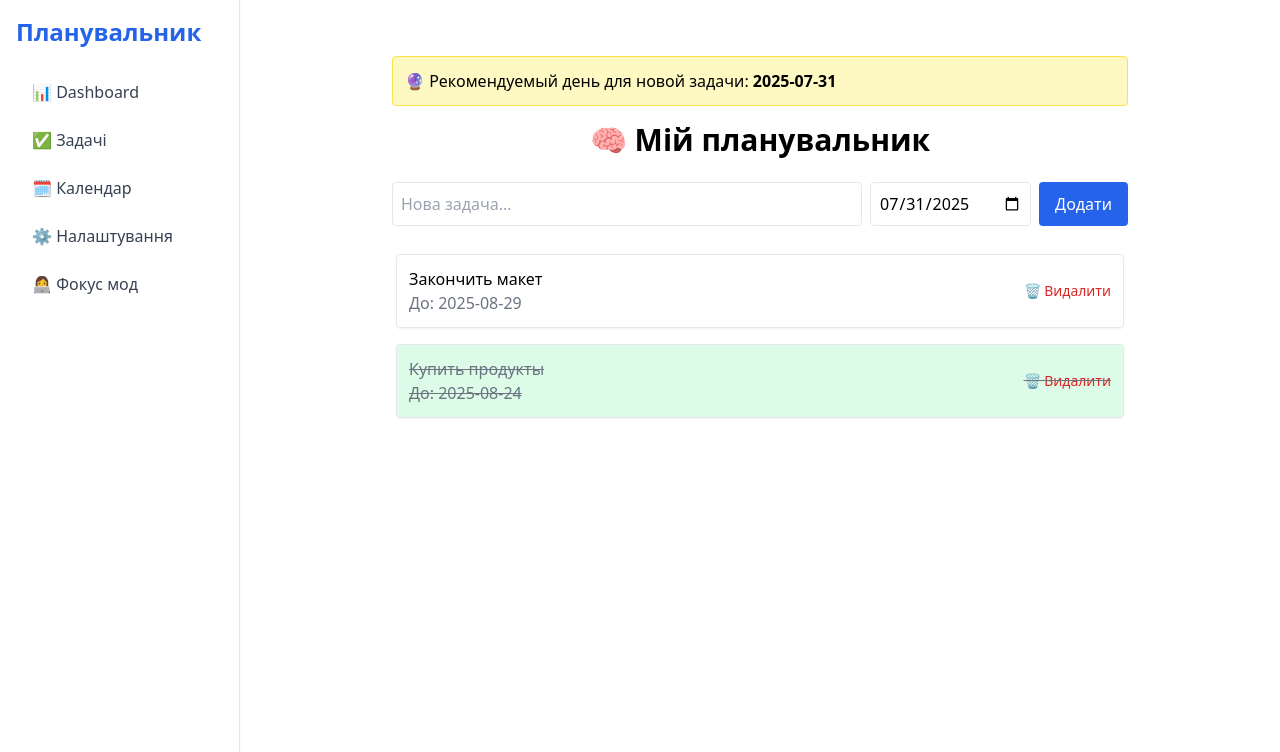
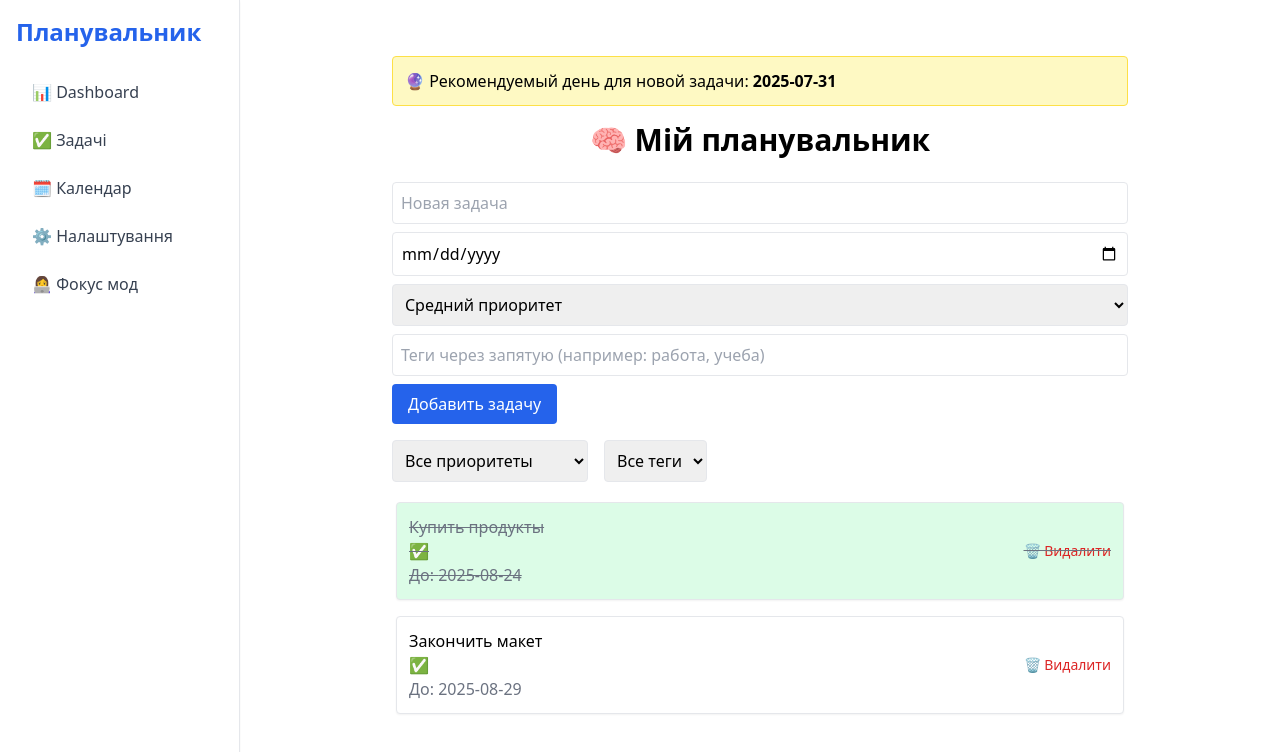
Before and after one commit to PngFormat/taskManager, a React (Create React App) app: page / in a window 1280 px wide. Shown: the top 752 px of the page. Built offline with nearby package versions, Linux system fonts and the light colour scheme.

Commit message:
features : sort tags,priority

```diff
--- a/src/App.js
+++ b/src/App.js
@@ -56,7 +56,7 @@ function App() {
 
     }
 
-    const addTask = ({ title, dueDate }) => {
+    const addTask = ({ title, dueDate, priority = "medium", tags = [] }) => {
         const finalDueDate = dueDate || suggestDate();
 
         const countForDate = tasks.filter((t) => t.dueDate === finalDueDate).length;
@@ -71,6 +71,8 @@ function App() {
             title,
             completed: false,
             dueDate: finalDueDate,
+            priority,
+            tags,
         };
         setTasks((prev) => {
             const updated = [newTask, ...prev];
--- a/src/components/TaskForm.jsx
+++ b/src/components/TaskForm.jsx
@@ -2,44 +2,57 @@ import { useState } from "react";
 
 export default function TaskForm({ onAdd }) {
     const [title, setTitle] = useState("");
-    const [dueDate, setDueDate] = useState(() => {
-        const today = new Date();
-        return today.toISOString().split("T")[0];
-    })
+    const [dueDate, setDueDate] = useState("");
+    const [priority, setPriority] = useState("medium");
+    const [tagsInput, setTagsInput] = useState("");
 
     const handleSubmit = (e) => {
         e.preventDefault();
-        if (!title.trim()) return;
-        onAdd({
-            title: title.trim(),
-            dueDate,
-        });
+
+        const tags = tagsInput.split(",").map(t => t.trim()).filter(t => t);
+
+        onAdd({ title, dueDate, priority, tags });
+
         setTitle("");
-        setDueDate(new Date().toISOString().split("T")[0]);
+        setDueDate("");
+        setPriority("medium");
+        setTagsInput("");
     };
 
-    console.log("Current dueDate:", dueDate);
-
     return (
-        <form onSubmit={handleSubmit} className="mb-6 flex gap-2">
+        <form onSubmit={handleSubmit} className="space-y-2 mb-4">
             <input
                 type="text"
-                placeholder="Нова задача..."
-                className="flex-1 p-2 border rounded"
+                placeholder="Новая задача"
                 value={title}
-                onChange={(e) => setTitle(e.target.value)}
+                onChange={e => setTitle(e.target.value)}
+                required
+                className="w-full border p-2 rounded"
             />
             <input
                 type="date"
-                className="p-2 border rounded cursor-pointer"
                 value={dueDate}
-                onChange={(e) => setDueDate(e.target.value)}
+                onChange={e => setDueDate(e.target.value)}
+                className="w-full border p-2 rounded"
             />
-            <button
-                type="submit"
-                className="bg-blue-600 text-white px-4 py-2 rounded hover:bg-blue-700"
+            <select
+                value={priority}
+                onChange={e => setPriority(e.target.value)}
+                className="w-full border p-2 rounded"
             >
-                Додати
+                <option value="high">Высокий приоритет</option>
+                <option value="medium">Средний приоритет</option>
+                <option value="low">Низкий приоритет</option>
+            </select>
+            <input
+                type="text"
+                placeholder="Теги через запятую (например: работа, учеба)"
+                value={tagsInput}
+                onChange={e => setTagsInput(e.target.value)}
+                className="w-full border p-2 rounded"
+            />
+            <button type="submit" className="bg-blue-600 text-white px-4 py-2 rounded">
+                Добавить задачу
             </button>
         </form>
     );
--- a/src/components/TaskItem.jsx
+++ b/src/components/TaskItem.jsx
@@ -1,4 +1,10 @@
 export default function TaskItem({ task, onToggle, onDelete, disabled, innerRef, dragProps }) {
+    const priorityColors = {
+        high: "text-red-600",
+        medium: "text-yellow-600",
+        low: "text-green-600",
+    }
+
     return (
         <div
             ref={innerRef}
@@ -12,6 +18,9 @@ export default function TaskItem({ task, onToggle, onDelete, disabled, innerRef,
                 onClick={() => !disabled && onToggle()}
             >
                 <div className="font-medium">{task.title}</div>
+                <div className={`font-semibold ${priorityColors[task.priority]}`}>
+                    {task.priority === "high" ? "🔥" : task.priority === "medium" ? "⚡" : "✅" }
+                </div>
                 <div className="font-sm text-gray-500">До: {task.dueDate}</div>
             </div>
             <button
--- a/src/pages/Home.jsx
+++ b/src/pages/Home.jsx
@@ -1,8 +1,28 @@
-import { useState, useEffect } from "react";
+import {useState, useEffect, useMemo} from "react";
 import TaskForm from "../components/TaskForm";
 import TaskList from "../components/TaskList";
 
 export default function Home({ tasks, addTask, toggleTask, deleteTask, bestDay, reorderTasks }) {
+    const [filterPriority, setFilterPriority] = useState("");
+    const [filterTag, setFilterTag] = useState("");
+
+    const priorityOrder = {high: 1, medium: 2, low: 3}
+
+    const filteredTasks = useMemo(() => {
+        return tasks
+            .filter(task => (filterPriority ? task.priority === filterPriority : true))
+            .filter(task => (filterTag ? task.tags?.includes(filterTag) : true))
+            .sort((a, b) => {
+                if (priorityOrder[a.priority] !== priorityOrder[b.priority]) {
+                    return priorityOrder[a.priority] - priorityOrder[b.priority];
+                }
+                return new Date(a.dueDate) - new Date(b.dueDate);
+            });
+    }, [tasks, filterPriority, filterTag]);
+
+    const allTags = Array.from(
+        new Set(tasks.flatMap(tasks => tasks.tags || []))
+    );
 
     return (
         <div className="max-w-3xl mx-auto py-10 px-4">
@@ -11,8 +31,33 @@ export default function Home({ tasks, addTask, toggleTask, deleteTask, bestDay,
             </div>
             <h1 className="text-3xl font-bold mb-6 text-center">🧠 Мій планувальник</h1>
             <TaskForm onAdd={addTask} />
+            <div className="flex space-x-4 mb-4">
+                <select
+                    value={filterPriority}
+                    onChange={e => setFilterPriority(e.target.value)}
+                    className="border p-2 rounded"
+                >
+                    <option value="">Все приоритеты</option>
+                    <option value="high">Высокий приоритет</option>
+                    <option value="medium">Средний приоритет</option>
+                    <option value="low">Низкий приоритет</option>
+                </select>
+
+                <select
+                    value={filterTag}
+                    onChange={e => setFilterTag(e.target.value)}
+                    className="border p-2 rounded"
+                >
+                    <option value="">Все теги</option>
+                    {allTags.map(tag => (
+                        <option key={tag} value={tag}>
+                            {tag}
+                        </option>
+                    ))}
+                </select>
+            </div>
             <TaskList
-                tasks={tasks}
+                tasks={filteredTasks}
                 onToggle={toggleTask}
                 onDelete={deleteTask}
                 onReorder={reorderTasks}
```
